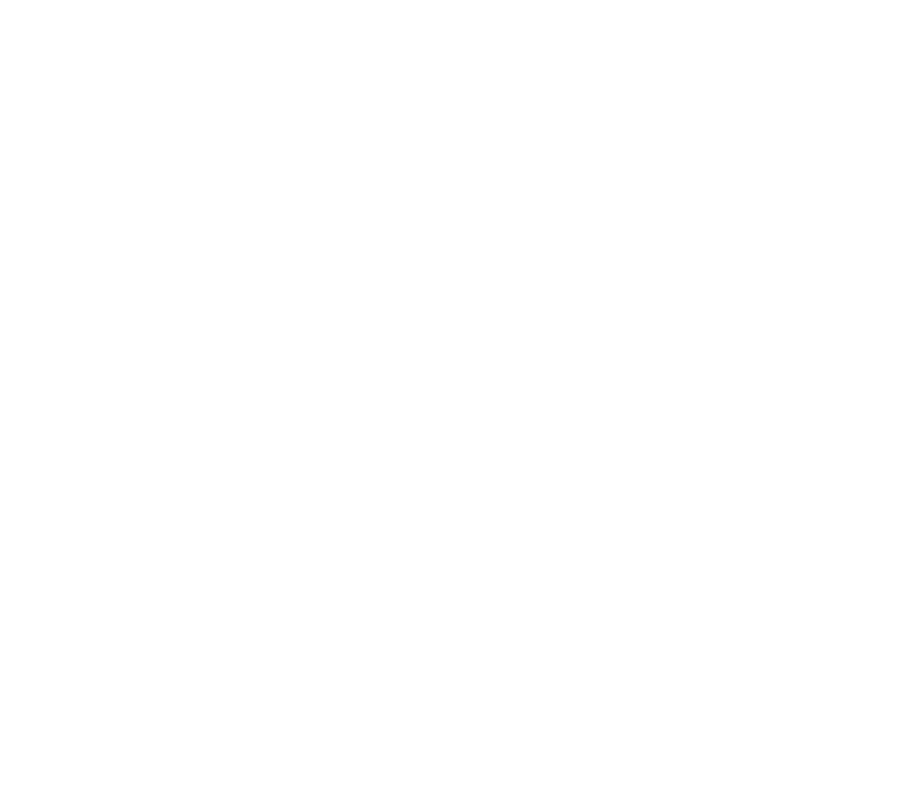
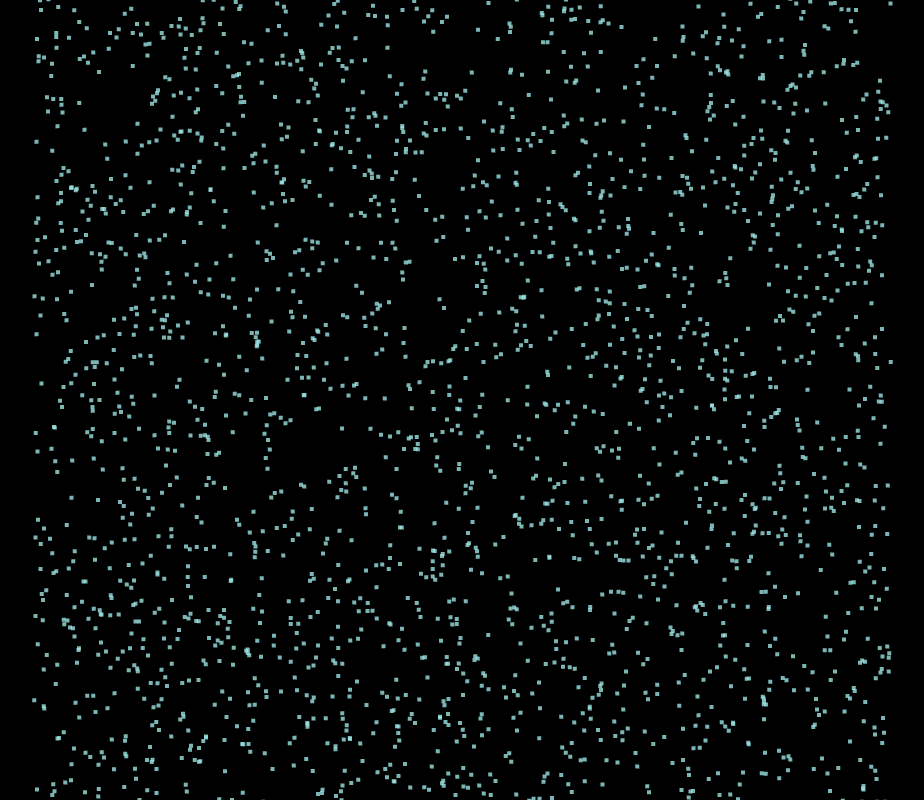
Before and after one commit to Mahdilvl20/Motion-tracking-with-js, a React (Vite) app: page / in a window 1280 px wide. Shown: the whole page, without its empty margins (178-1102 px from the left). Built offline with nearby package versions, Linux system fonts and the light colour scheme.

Commit message:
feat: implement basic particle system and global css reset

```diff
--- a/src/App.jsx
+++ b/src/App.jsx
@@ -1,10 +1,14 @@
-
+import {Canvas} from "@react-three/fiber";
+import Particles from "./scene/Particles.jsx";
+import './index.css'
 function App() {
 
   return (
-    <>
-
-    </>
+    <div style={{width:'100vw', height:'100vh',background:'black'}}>
+        <Canvas camera={{position:[0,0,10],fov:50}}>
+            <Particles/>
+        </Canvas>
+    </div>
   )
 }
 
--- /dev/null
+++ b/src/index.css
@@ -0,0 +1,19 @@
+* {
+    box-sizing: border-box;
+    margin: 0;
+    padding: 0;
+}
+
+
+html,
+body {
+    width: 100%;
+    height: 100%;
+    overflow: hidden;
+    background-color: #000000;
+}
+
+#root {
+    width: 100%;
+    height: 100%;
+}
--- a/src/scene/Particles.jsx
+++ b/src/scene/Particles.jsx
@@ -0,0 +1,39 @@
+import {useMemo,useRef} from 'react';
+import {useFrame} from "@react-three/fiber";
+import * as THREE from "three";
+
+const Particles = () => {
+    const count=2500;
+
+    const positions=useMemo(()=>{
+        const array=new Float32Array(count*3);
+        for (let i=0;i<count;i++){
+            const i3=i*3;
+            array[i3]=(Math.random()-0.5)*10;
+            array[i3+1]=(Math.random()-0.5)*10;
+            array[i3+2]=0;
+        }
+        return array;
+    },[]);
+
+    const pointsRef=useRef(null);
+
+    return (
+        <points ref={pointsRef}>
+            <bufferGeometry>
+                <bufferAttribute attach="attributes-position"
+                 count={count}
+                 array={positions}
+                 itemSize={3}/>
+            </bufferGeometry>
+            <pointsMaterial
+                size={0.1}
+                color="#00ffff"
+                sizeAttentions={true}
+                transparent={true}
+                opacity={0.8}
+            />
+        </points>
+    )
+}
+export default Particles;
```
Also changed, not shown: src/utils/math.js (+16 -0 lines).
